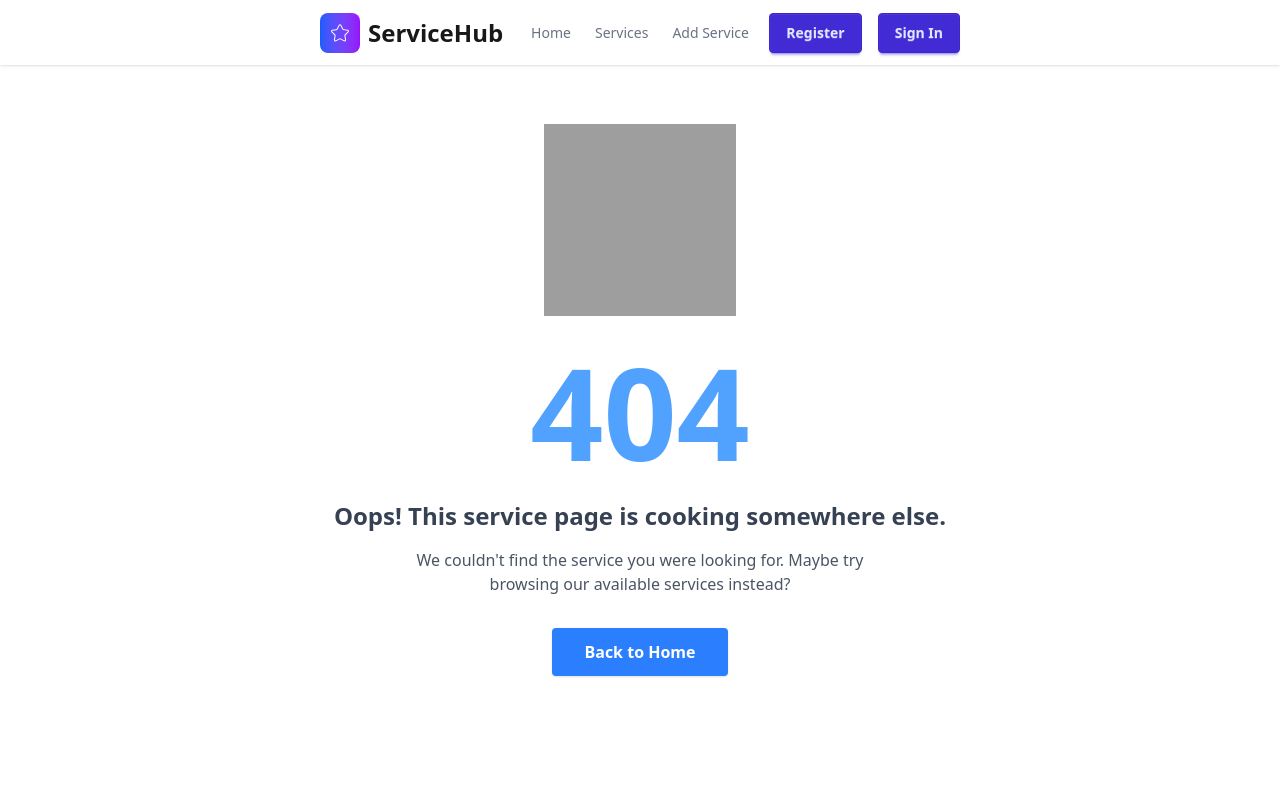
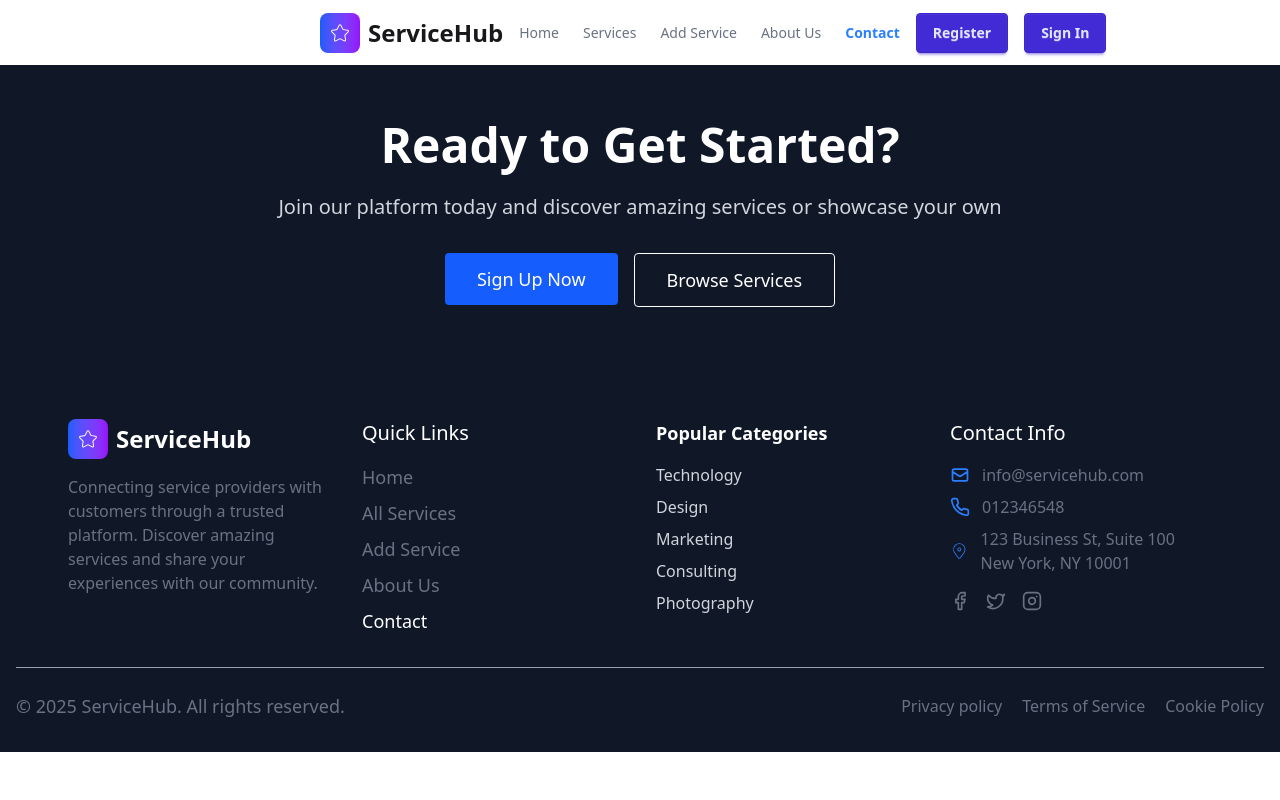
Before and after one commit to SaymaShipra/service-system-client, a React (Vite) app: page /contact in a window 1280 px wide. Shown: the top 800 px of the page. Built offline with nearby package versions, Linux system fonts and the light colour scheme; no server answers; grey boxes are pictures that could not be loaded.

Commit message:
added about page

```diff
--- a/src/components/Navbar.jsx
+++ b/src/components/Navbar.jsx
@@ -2,6 +2,16 @@ import React, { useContext } from "react";
 import { Link, NavLink } from "react-router"; // Make sure this is react-router-dom
 import { AuthContext } from "../context/AuthContext";
 import { CiStar } from "react-icons/ci";
+import {
+  LogOutIcon,
+  Plus,
+  PlusIcon,
+  Settings2,
+  SettingsIcon,
+  Star,
+} from "lucide-react";
+import { BiPlus } from "react-icons/bi";
+import { Settings } from "lucide";
 
 const Navbar = () => {
   const { user, signOutUser } = useContext(AuthContext);
@@ -54,6 +64,26 @@ const Navbar = () => {
           to="/addService"
         >
           Add Service
+        </NavLink>
+      </li>
+      <li>
+        <NavLink
+          className={({ isActive }) =>
+            isActive ? "text-blue-500 font-semibold" : "text-gray-500"
+          }
+          to="/about"
+        >
+          About Us
+        </NavLink>
+      </li>
+      <li>
+        <NavLink
+          className={({ isActive }) =>
+            isActive ? "text-blue-500 font-semibold" : "text-gray-500"
+          }
+          to="/contact"
+        >
+          Contact
         </NavLink>
       </li>
     </>
@@ -130,21 +160,25 @@ const Navbar = () => {
               </div>
               <li>
                 <NavLink to="/addService" className="text-base">
+                  <BiPlus className="text-gray-500" />
                   Add Service
                 </NavLink>
               </li>
               <li>
                 <NavLink to="/myServices" className="text-base">
+                  <SettingsIcon className="text-gray-500 size-4" />
                   My Services
                 </NavLink>
               </li>
               <li>
                 <NavLink to="/myReviews" className="text-base">
+                  <Star className="text-gray-500 size-4" />
                   My Reviews
                 </NavLink>
               </li>
               <li>
-                <button onClick={handleSignOut} className="btn w-full">
+                <button onClick={handleSignOut} className="btn w-full ">
+                  <LogOutIcon className="text-gray-500 size-4" />
                   Sign Out
                 </button>
               </li>
--- /dev/null
+++ b/src/pages/Home/About.jsx
@@ -0,0 +1,7 @@
+import React from "react";
+
+const About = () => {
+  return <div></div>;
+};
+
+export default About;
--- /dev/null
+++ b/src/pages/Home/Contact.jsx
@@ -0,0 +1,7 @@
+import React from "react";
+
+const Contact = () => {
+  return <div></div>;
+};
+
+export default Contact;
```
Also changed, not shown: src/router/router.jsx (+10 -0 lines).
